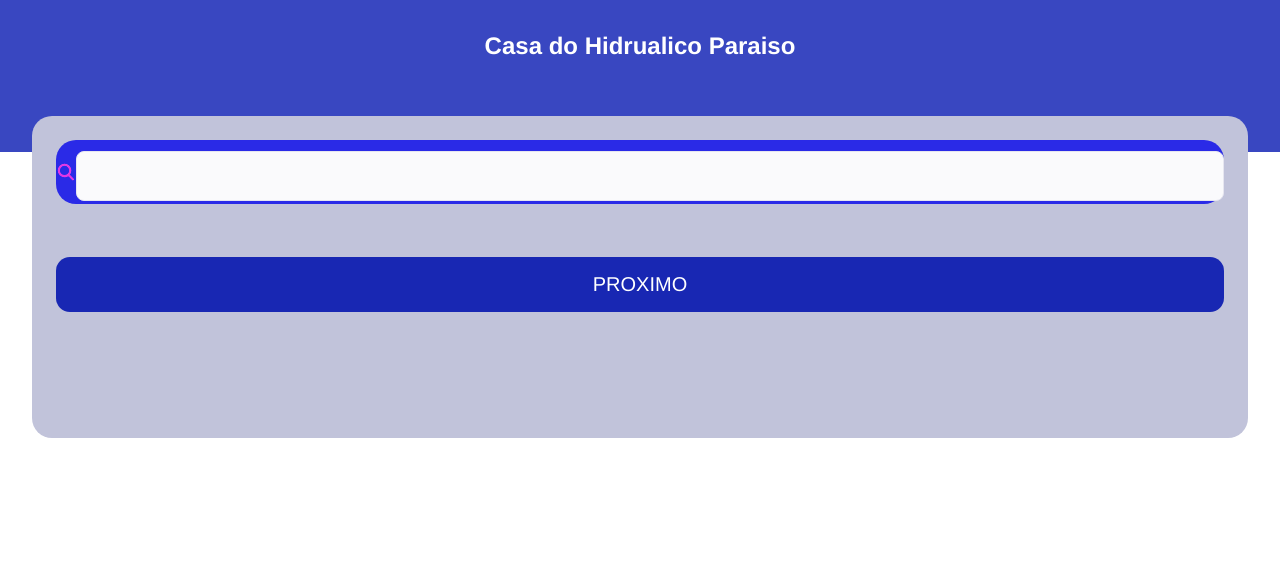
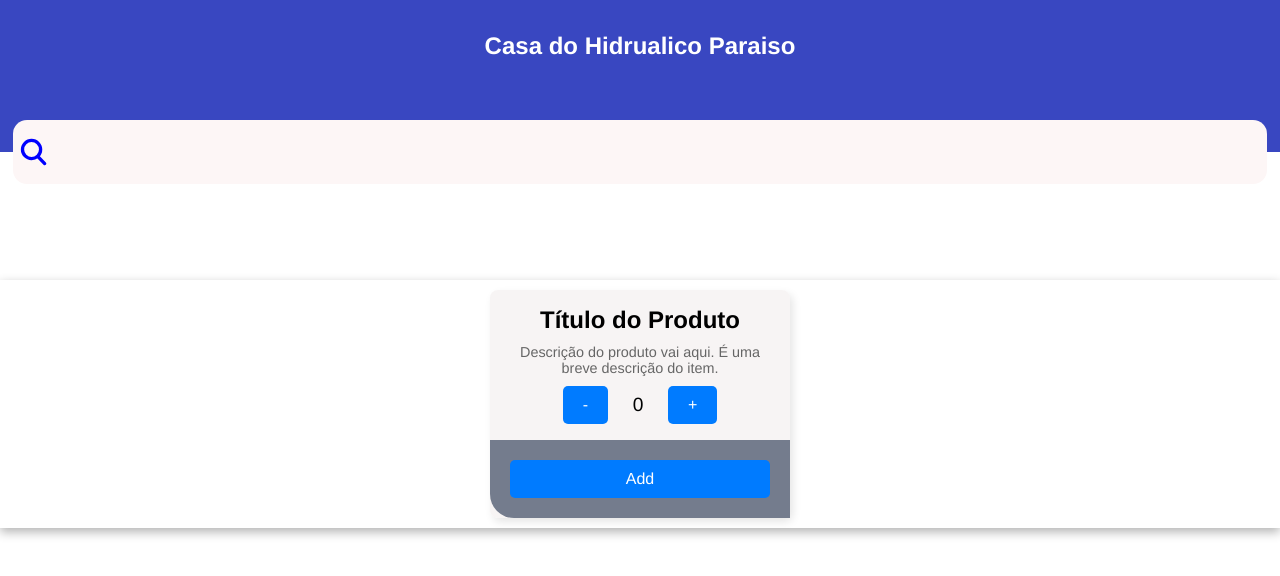
Before and after one commit to ValdeirBarbosa/hidraulico, a plain HTML site: page form.html in a window 1280 px wide. Drawn offline with nearby package versions, Linux system fonts and the light colour scheme.

Commit message:
ajusre add cards

```diff
--- a/form.html
+++ b/form.html
@@ -13,34 +13,65 @@
     <title>Casa do Hidraulico</title>
   </head>
   <body>
-    <header>
+    <header></header>
 
-    </header>
+    <div class="search-wrapper">
+      <!-- Uploaded to: SVG Repo, www.svgrepo.com, Transformed by: SVG Repo Mixer Tools -->
+      <svg
+        fill="#ebe5e5"
+        height="32px"
+        width="32px"
+        version="1.1"
+        id="Capa_1"
+        xmlns="http://www.w3.org/2000/svg"
+        xmlns:xlink="http://www.w3.org/1999/xlink"
+        viewBox="-7.94 -7.94 68.85 68.85"
+        xml:space="preserve"
+        transform="rotate(0)"
+        stroke="#e335e5"
+        stroke-width="5.2966"
+      >
+        <g id="SVGRepo_bgCarrier" stroke-width="0" />
 
-      <form>
-        <div class="search-wrapper">
-                   <!-- Uploaded to: SVG Repo, www.svgrepo.com, Transformed by: SVG Repo Mixer Tools -->
-          <svg fill="#ebe5e5" height="64px" width="64px" version="1.1" id="Capa_1" xmlns="http://www.w3.org/2000/svg" xmlns:xlink="http://www.w3.org/1999/xlink" viewBox="-7.94 -7.94 68.85 68.85" xml:space="preserve" transform="rotate(0)" stroke="#e335e5" stroke-width="5.2966">
+        <g
+          id="SVGRepo_tracerCarrier"
+          stroke-linecap="round"
+          stroke-linejoin="round"
+          stroke="#CCCCCC"
+          stroke-width="2.9660960000000003"
+        >
+          <path
+            d="M51.704,51.273L36.845,35.82c3.79-3.801,6.138-9.041,6.138-14.82c0-11.58-9.42-21-21-21s-21,9.42-21,21s9.42,21,21,21 c5.083,0,9.748-1.817,13.384-4.832l14.895,15.491c0.196,0.205,0.458,0.307,0.721,0.307c0.25,0,0.499-0.093,0.693-0.279 C52.074,52.304,52.086,51.671,51.704,51.273z M21.983,40c-10.477,0-19-8.523-19-19s8.523-19,19-19s19,8.523,19,19 S32.459,40,21.983,40z"
+          />
+        </g>
 
-          <g id="SVGRepo_bgCarrier" stroke-width="0"/>
+        <g id="SVGRepo_iconCarrier">
+          <path
+            d="M51.704,51.273L36.845,35.82c3.79-3.801,6.138-9.041,6.138-14.82c0-11.58-9.42-21-21-21s-21,9.42-21,21s9.42,21,21,21 c5.083,0,9.748-1.817,13.384-4.832l14.895,15.491c0.196,0.205,0.458,0.307,0.721,0.307c0.25,0,0.499-0.093,0.693-0.279 C52.074,52.304,52.086,51.671,51.704,51.273z M21.983,40c-10.477,0-19-8.523-19-19s8.523-19,19-19s19,8.523,19,19 S32.459,40,21.983,40z"
+          />
+        </g>
+      </svg>
 
-          <g id="SVGRepo_tracerCarrier" stroke-linecap="round" stroke-linejoin="round" stroke="#CCCCCC" stroke-width="2.9660960000000003"> <path d="M51.704,51.273L36.845,35.82c3.79-3.801,6.138-9.041,6.138-14.82c0-11.58-9.42-21-21-21s-21,9.42-21,21s9.42,21,21,21 c5.083,0,9.748-1.817,13.384-4.832l14.895,15.491c0.196,0.205,0.458,0.307,0.721,0.307c0.25,0,0.499-0.093,0.693-0.279 C52.074,52.304,52.086,51.671,51.704,51.273z M21.983,40c-10.477,0-19-8.523-19-19s8.523-19,19-19s19,8.523,19,19 S32.459,40,21.983,40z"/> </g>
+      <input type="text" name="buscaCliente" id="searchCliente" />
+    </div>
+    <div class="card-list">
+      <div class="card">
 
-          <g id="SVGRepo_iconCarrier"> <path d="M51.704,51.273L36.845,35.82c3.79-3.801,6.138-9.041,6.138-14.82c0-11.58-9.42-21-21-21s-21,9.42-21,21s9.42,21,21,21 c5.083,0,9.748-1.817,13.384-4.832l14.895,15.491c0.196,0.205,0.458,0.307,0.721,0.307c0.25,0,0.499-0.093,0.693-0.279 C52.074,52.304,52.086,51.671,51.704,51.273z M21.983,40c-10.477,0-19-8.523-19-19s8.523-19,19-19s19,8.523,19,19 S32.459,40,21.983,40z"/> </g>
-
-          </svg>
+        <div class="card-content">
+            <h2 class="card-title">Título do Produto</h2>
+            <p class="card-description">Descrição do produto vai aqui. É uma breve descrição do item.</p>
+            <div class="quantity-control">
+                <button class="btn" onclick="decreaseQuantity()">-</button>
+                <span id="quantity">0</span>
+                <button class="btn" onclick="increaseQuantity()">+</button>
+            </div>
+        </div>
+        <div class="card-footer">
+          <button class="btn" onclick="increaseQuantity()">Add</button>
+        </div>
+    </div>
 
 
-            <input type="text" name="buscaCliente" id="searchCliente" />
-
-        </div>
-
-
-
-
-          <div class="container-btn">
-            <button type="submit" form="my-event" value="Submit">PROXIMO</button>
-          </div>
-      </form>
+    </div>
   </body>
 </html>
--- a/styles/style.css
+++ b/styles/style.css
@@ -14,6 +14,7 @@ header {
   display: flex;
   justify-content: center;
   align-items: center;
+  z-index: 2;
 
 
 }
@@ -165,20 +166,122 @@ textarea{
 }
 
 .search-wrapper{
-  background-color: red;
+  background-color: rgb(253, 246, 246);
   display: flex;
   flex-direction: row;
   align-items: center;
   justify-content: center;
   height: 64px;
-  width:100%;
-  background-color: #2a2ae7;
-  border-radius: 20px;
+  width:98%;
+  /* background-color: #2a2ae7; */
+  border-radius: 14px;
+  padding-left:5px;
+  margin-top:15vh;
+  margin-left: 10px;
+  margin-right: 10px;
+  position: fixed;
+  z-index: 3
+
 }
 .search-wrapper input{
-  height: 50px;
+margin: 0;
+padding: 0;
+padding-left: 12px;
+border: 0;
+width:100%;
+
+
+background-color:transparent;
+outline: none;
+font-size: 24px;
+
+
 }
 .search-wrapper svg{
   z-index:3;
-  width: 20px;
+  stroke: blue;
 }
+
+.card-list{
+  scroll-behavior: auto;
+  box-shadow: 0 4px 10px rgba(0, 0, 0, 0.3);
+  background-color: transparent;
+  display: flex;
+  flex-wrap: wrap;
+  align-items: center;
+  justify-content: center;
+  width:100%;
+  margin-top:35vh;
+}
+
+.card{
+  background: #f2eded99;
+  border-radius: 8px;
+  box-shadow: 3px 4px 8px rgba(0, 0, 0, 0.1);
+  max-width: 300px;
+  text-align: center;
+
+
+
+  margin: 10px;
+}
+
+
+.card-img {
+  width: 100%;
+  border-radius: 8px 8px 0 0;
+}
+
+.card-content {
+  padding: 16px;
+}
+
+.card-title {
+  font-size: 1.5em;
+  margin: 0;
+}
+
+.card-description {
+  color: #666;
+  font-size: 0.9em;
+  margin: 10px 0;
+}
+
+.quantity-control {
+  display: flex;
+  align-items: center;
+  justify-content: center;
+  gap: 10px;
+  margin-top: 10px;
+}
+
+.btn {
+  background: #007bff;
+  color: #fff;
+  border: none;
+  padding: 10px 20px;
+  cursor: pointer;
+  font-size: 1em;
+  border-radius: 5px;
+  transition: background 0.3s ease;
+}
+
+.btn:hover {
+  background: #0056b3;
+}
+
+#quantity {
+  font-size: 1.2em;
+  width: 40px;
+  display: inline-block;
+  text-align: center;
+}
+.card-footer {
+  background-color: rgb(116, 124, 141);
+  width: 100%;
+  padding: 20px;
+  border-bottom-left-radius: 24px;
+}
+.card-footer button{
+  width: 100%;
+}
```
